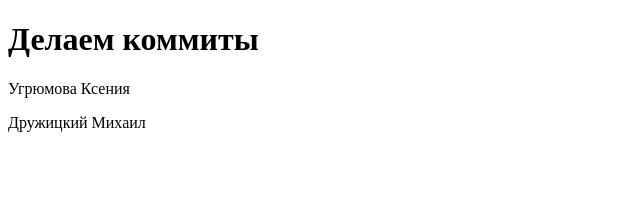
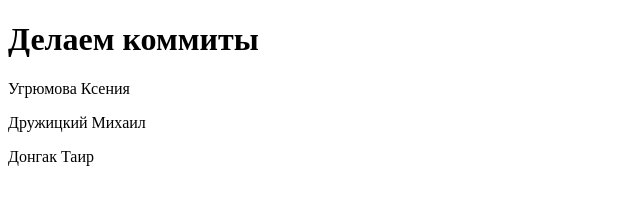
Before and after one commit to KseniyaUgryumova/TomskTurism, a plain HTML site: page GIT.html in a window 1280 px wide. Shown: the whole page, without its empty margins (0-640 px from the left). Drawn offline with Linux system fonts and the light colour scheme.

Commit message:
Update GIT.html

```diff
--- a/GIT.html
+++ b/GIT.html
@@ -10,7 +10,7 @@
 <h1>Делаем коммиты</h1>
 	<p>Угрюмова Ксения</p>
 	<p>Дружицкий Михаил</p>
-	<p></p>
+	<p>Донгак Таир</p>
 	<p></p>
 	<p></p>
 </body>
```
